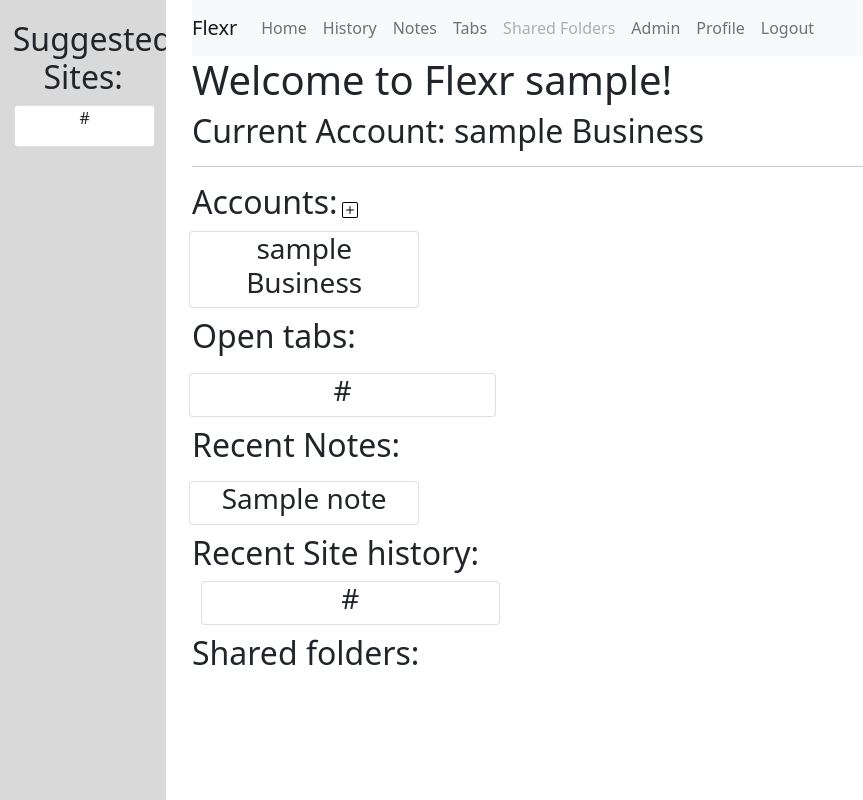
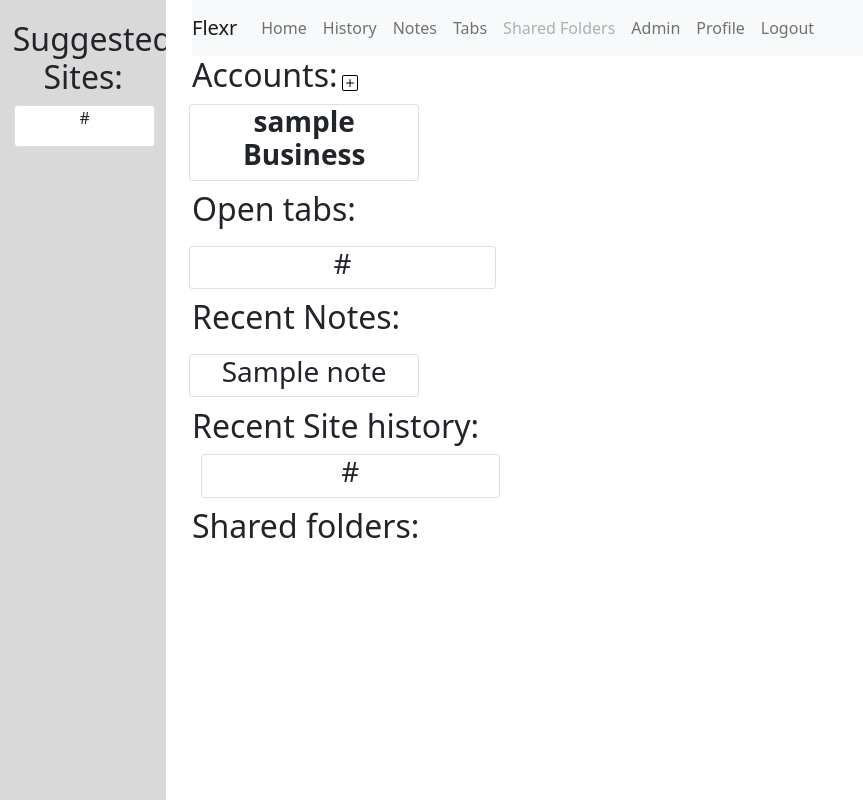
Before and after one commit to Capstone-Projects-2021-Spring/flexr-web, a Django app: page / in a window 1280 px wide. Shown: the whole page, without its empty margins (0-863 px from the left). Run offline with Django 3.2, Linux system fonts and the light colour scheme; a user stored in the database is signed in; tables that the repository leaves empty hold one stand-in row (values such as "Sample post"); some libraries are stand-ins or nearby versions.

Commit message:
updated profile.html as well as styling

```diff
--- a/flexr/flexr_web/urls.py
+++ b/flexr/flexr_web/urls.py
@@ -19,7 +19,7 @@ urlpatterns = [
     path('api/account/', AccountView.as_view()),
     path('switch_account/<id>', views.switch_account, name = "switch account" ),
     path('add_account/', views.add_account_web, name = "add account"),
-    path('edit_account/', views.edit_account_web, name="add account")
+    path('edit_account/', views.edit_account_web, name="edit account")
     #path('shared_folder/', ) TODO
     # TODO For note.html
 ]
--- a/flexr/templates/flexr_web/index.html
+++ b/flexr/templates/flexr_web/index.html
@@ -67,24 +67,26 @@
             border: 1px solid black;
             cursor: pointer;
         }
+        #active_acc{
+            font-weight: bold;
+        }
 
     </style>
 </head>
 
 <body>
     {% include "flexr_web/navbar.html" %}
-    <div id = "welcome">
-    <h1>Welcome to Flexr {{user}}!</h1>
-    </div>
-    <h2>Current Account: {{curr_acc}}</h2>
-    <hr>
     <div id = "accounts">
         <h2 style="display:inline;" >Accounts:</h2> <img id="plus-icon" data-toggle="modal" data-target="#add_account" src="{% static 'icons/plus-square.svg' %}">
         <div class = "row">
             {%for acc in Accounts%}
 
                 <div id = "account" class = "card col-lg-3" onclick="switch_account({{acc.account_id}})">
-                    <h3  >{{acc}}</h3>
+                    {%if acc.account_id == curr_acc.account_id%}
+                        <h3 id = "active_acc">{{acc}}</h3>
+                    {%else%}
+                        <h3>{{acc}}</h3>
+                    {%endif%}
                 </div>
             {%endfor%}
         </div>
```
